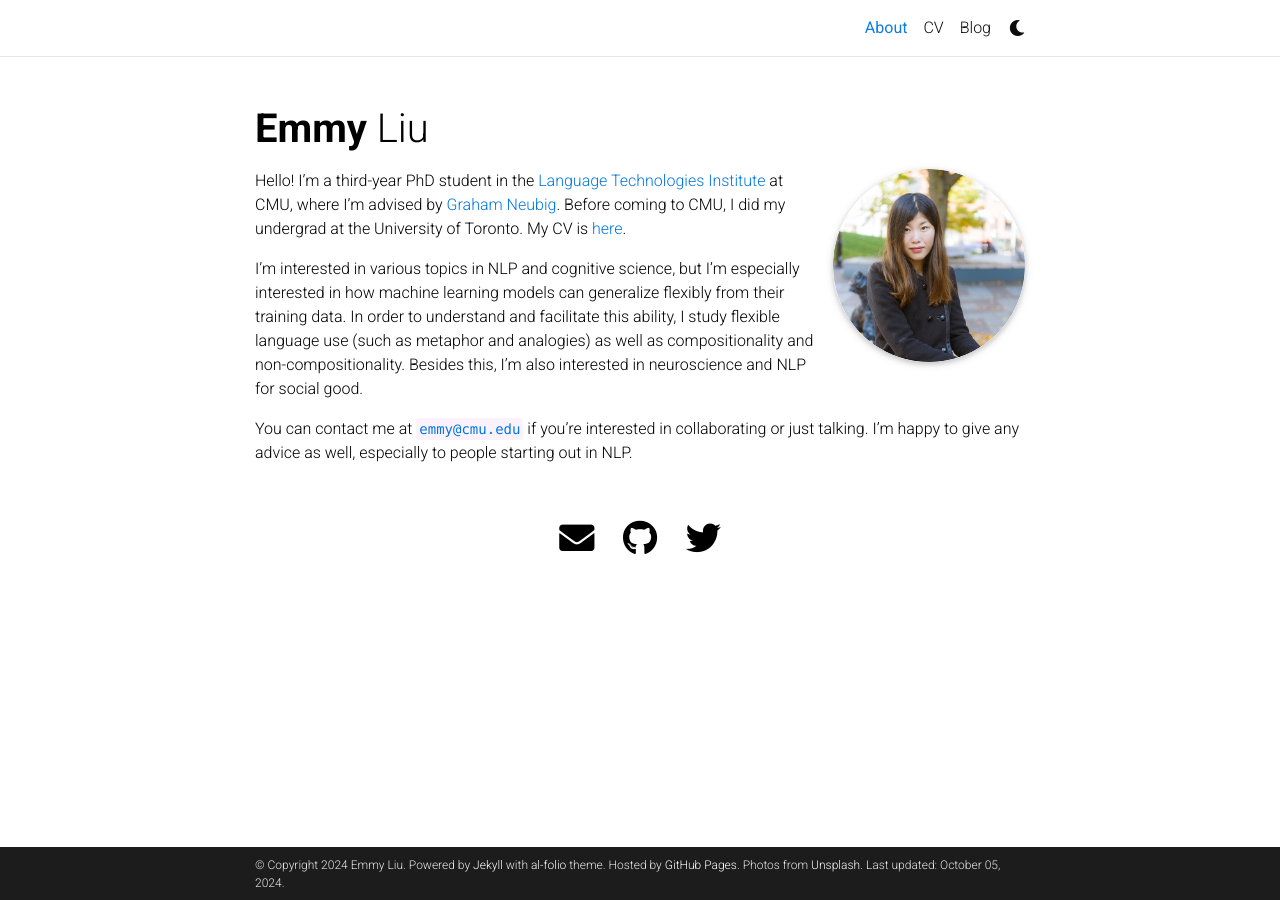
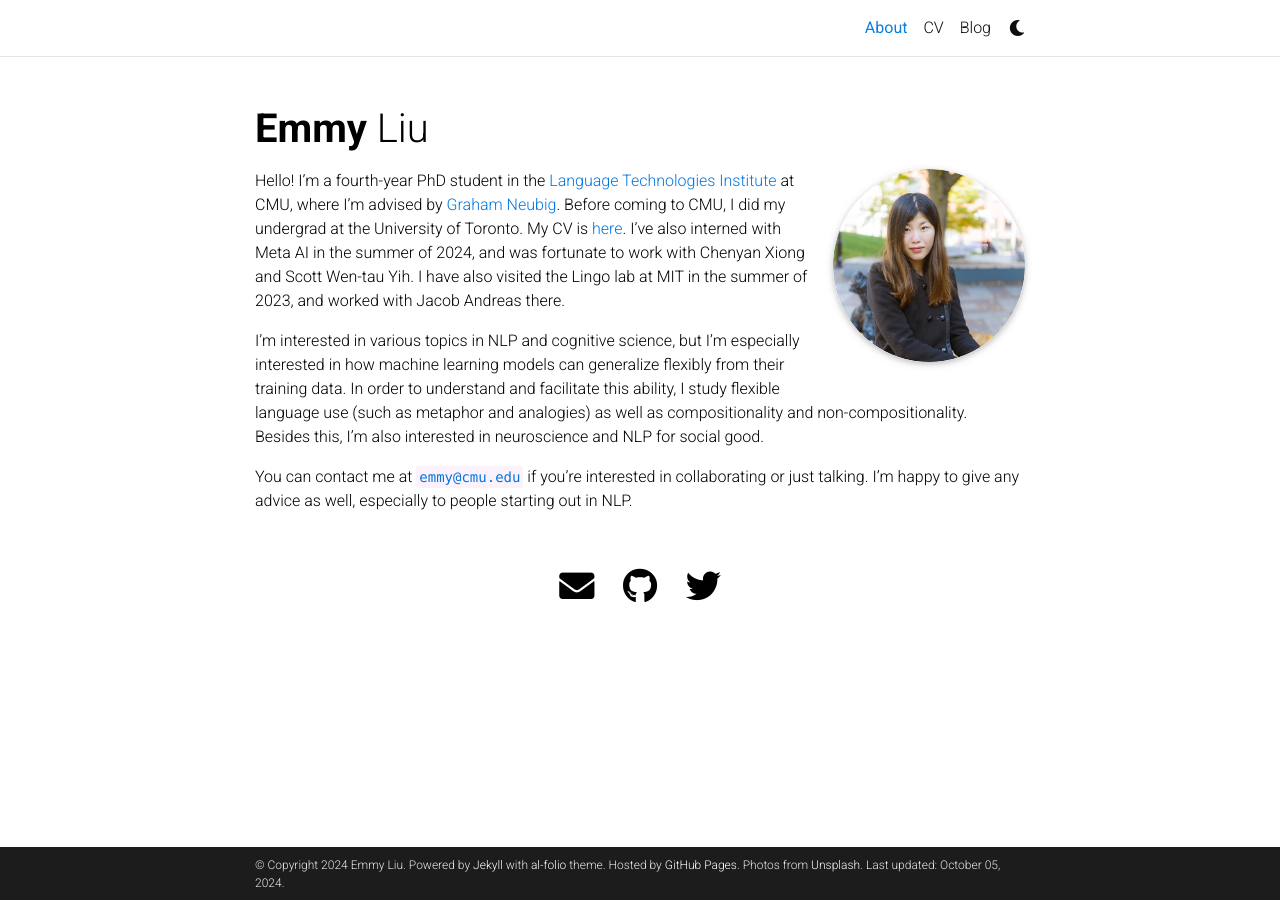
Before and after one commit to nightingal3/nightingal3.github.io, a Jekyll site: the page built from _pages/about.md, in a window 1280 px wide. Built offline with Jekyll 4.4.1, drawn with Linux system fonts in a browser that asks for light colours; full-size pictures stand in for the smaller copies a plugin makes; comment, search, counter and statistics services are not loaded; a style sheet for code colours, icons or effects is not loaded.

Commit message:
slight update to bio

```diff
--- a/_pages/about.md
+++ b/_pages/about.md
@@ -14,7 +14,7 @@ selected_papers: false # includes a list of papers marked as "selected={true}"
 social: true  # includes social icons at the bottom of the page
 ---
 
-Hello! I'm a third-year PhD student in the [Language Technologies Institute](https://lti.cs.cmu.edu/) at CMU, where I'm advised by [Graham Neubig](http://www.phontron.com/). Before coming to CMU, I did my undergrad at the University of Toronto. My CV is [here](assets/pdf/CV_2024.pdf).
+Hello! I'm a fourth-year PhD student in the [Language Technologies Institute](https://lti.cs.cmu.edu/) at CMU, where I'm advised by [Graham Neubig](http://www.phontron.com/). Before coming to CMU, I did my undergrad at the University of Toronto. My CV is [here](assets/pdf/CV_2024.pdf). I've also interned with Meta AI in the summer of 2024, and was fortunate to work with Chenyan Xiong and Scott Wen-tau Yih. I have also visited the Lingo lab at MIT in the summer of 2023, and worked with Jacob Andreas there.
 
 I'm interested in various topics in NLP and cognitive science, but I'm especially interested in how machine learning models can generalize flexibly from their training data. In order to understand and facilitate this ability, I study flexible language use (such as metaphor and analogies) as well as compositionality and non-compositionality. Besides this, I'm also interested in neuroscience and NLP for social good.
 
```
